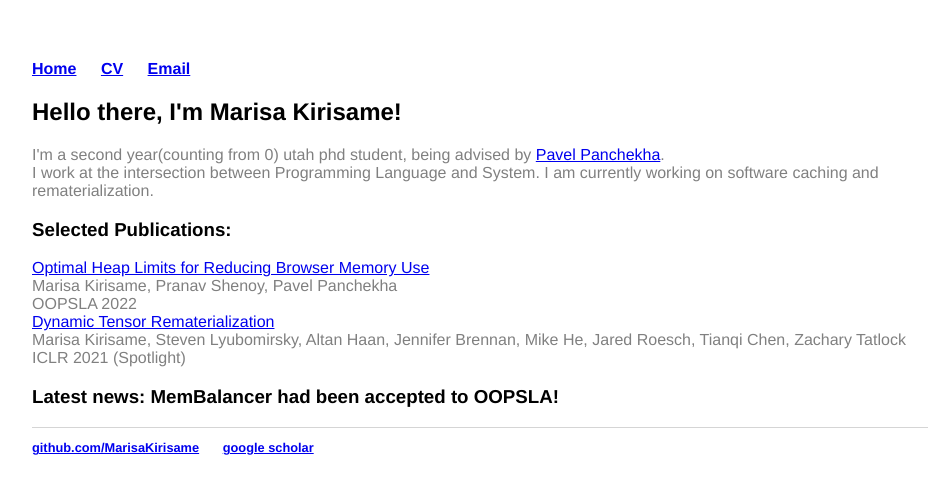
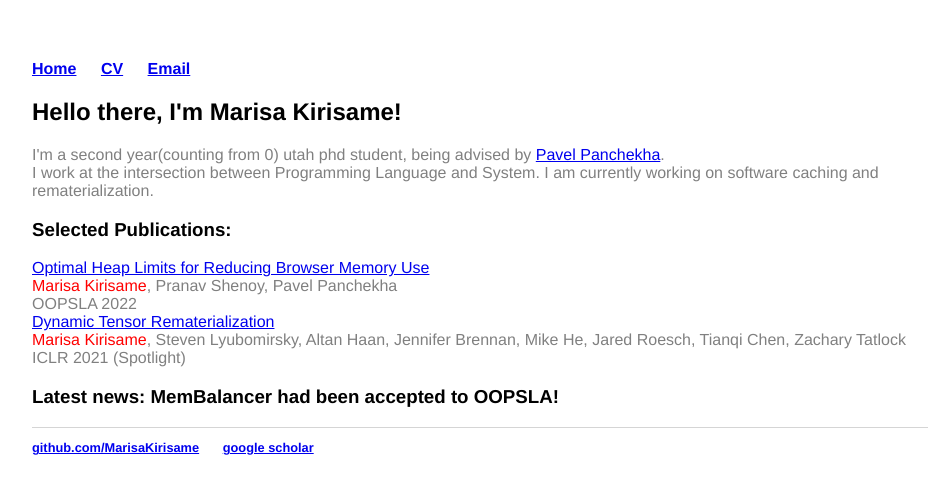
Before and after one commit to MarisaKirisame/MarisaKirisame.github.io, a Jekyll site: the page built from index.html, in a window 1280 px wide. Shown: the top 494 px of the page, without its empty margins (160-1097 px from the left). Built offline with Jekyll 4.4.1, drawn with Linux system fonts in a browser that asks for light colours.

Commit message:
Update main.css

```diff
--- a/css/main.css
+++ b/css/main.css
@@ -3,6 +3,9 @@ body {
     width: 70%;
     color: grey;
     font-family:'Helvetica', 'Arial', 'Sans-Serif';
+}
+.self {
+  color: red;
 }
 nav ul, footer ul {
     padding: 0px;
```
